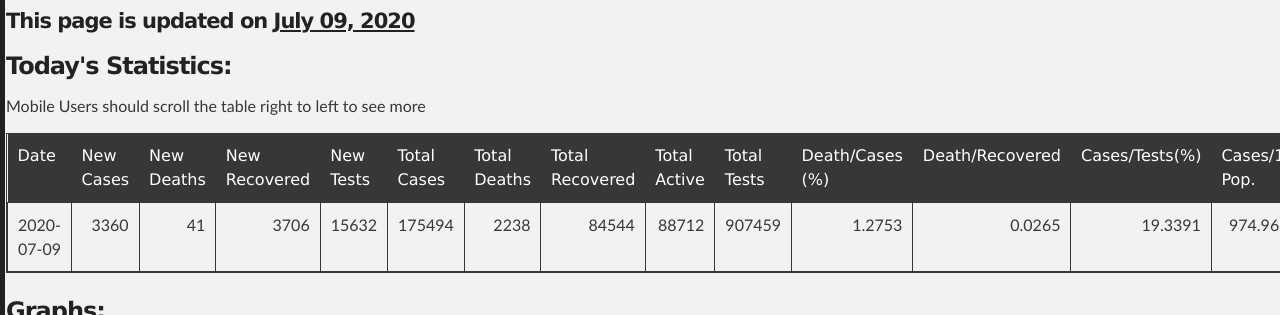
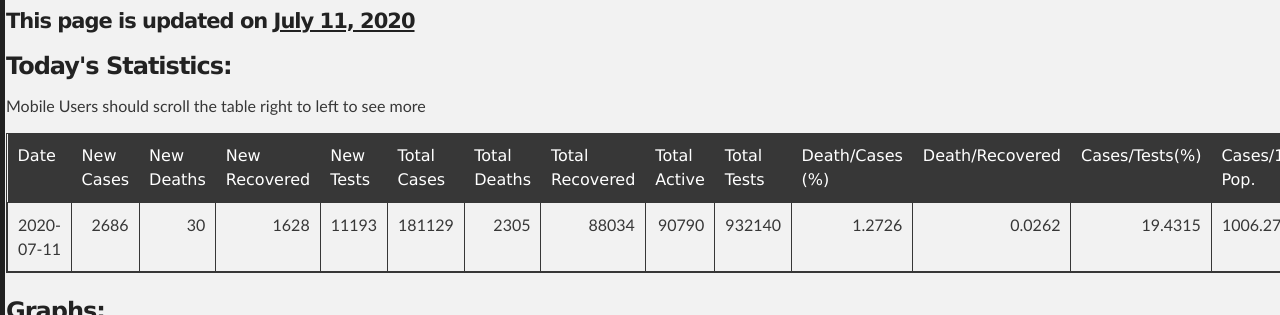
Before and after one commit to promitbasak/covid19bd, a Jekyll site: the page index.html, which Jekyll copies as it is, in a window 1280 px wide and 900 px high, cut to the strip 322-637 px from the top of the window. Built offline with Jekyll 4.4.1, drawn with Linux system fonts in a browser that asks for light colours; some of the changed text lies outside the part shown.

Commit message:
Update index.html

```diff
--- a/index.html
+++ b/index.html
@@ -45,7 +45,7 @@
         <h2 id="covid-19-in-bangladesh">Covid-19 in Bangladesh</h2>
 
 
-    <h4 id="this-page-is-updated-on-july-09-2020">This page is updated on <strong><u>July 09, 2020</u></strong></h4>
+    <h4 id="this-page-is-updated-on-july-11-2020">This page is updated on <strong><u>July 11, 2020</u></strong></h4>
     <h3> Today's Statistics:</h3>
         <p> Mobile Users should scroll the table right to left to see more</p>
     <table class="table table-bordered table-hover table-condensed">
@@ -67,21 +67,21 @@
 </tr></thead>
 <tbody>
 <tr>
-<td>2020-07-09</td>
-<td align="right">3360</td>
-<td align="right">41</td>
-<td align="right">3706</td>
-<td align="right">15632</td>
-<td align="right">175494</td>
-<td align="right">2238</td>
-<td align="right">84544</td>
-<td align="right">88712</td>
-<td align="right">907459</td>
-<td align="right">1.2753</td>
-<td align="right">0.0265</td>
-<td align="right">19.3391</td>
-<td align="right">974.9667</td>
-<td align="right">12.4333</td>
+<td>2020-07-11</td>
+<td align="right">2686</td>
+<td align="right">30</td>
+<td align="right">1628</td>
+<td align="right">11193</td>
+<td align="right">181129</td>
+<td align="right">2305</td>
+<td align="right">88034</td>
+<td align="right">90790</td>
+<td align="right">932140</td>
+<td align="right">1.2726</td>
+<td align="right">0.0262</td>
+<td align="right">19.4315</td>
+<td align="right">1006.2722</td>
+<td align="right">12.8056</td>
 </tr>
 </tbody>
 </table>
@@ -89,27 +89,27 @@
         <h3>Graphs:</h3>
         <div class="photo-album">
       <div>
-        <img src="https://raw.githubusercontent.com/promitbasak/Covid-19_bd_extended/master/assests/2020-07-09/Figure_1.png">
+        <img src="https://raw.githubusercontent.com/promitbasak/Covid-19_bd_extended/master/assests/2020-07-11/Figure_1.png">
         <h5>Overall Condition</h5>
       </div>
       <div>
-        <img src="https://raw.githubusercontent.com/promitbasak/Covid-19_bd_extended/master/assests/2020-07-09/Figure_2.png">
+        <img src="https://raw.githubusercontent.com/promitbasak/Covid-19_bd_extended/master/assests/2020-07-11/Figure_2.png">
         <h5>Total Cases</h5>
       </div>
       <div>
-        <img src="https://raw.githubusercontent.com/promitbasak/Covid-19_bd_extended/master/assests/2020-07-09/Figure_8.png">
+        <img src="https://raw.githubusercontent.com/promitbasak/Covid-19_bd_extended/master/assests/2020-07-11/Figure_8.png">
         <h5>Total Deaths</h5>
       </div>
       <div>
-        <img src="https://raw.githubusercontent.com/promitbasak/Covid-19_bd_extended/master/assests/2020-07-09/Figure_24.png">
+        <img src="https://raw.githubusercontent.com/promitbasak/Covid-19_bd_extended/master/assests/2020-07-11/Figure_24.png">
         <h5>District-wise Corona Map</h5>
       </div>
       <div>
-        <img src="https://raw.githubusercontent.com/promitbasak/Covid-19_bd_extended/master/assests/2020-07-09/Figure_20.png">
+        <img src="https://raw.githubusercontent.com/promitbasak/Covid-19_bd_extended/master/assests/2020-07-11/Figure_20.png">
         <h5>BD vs USA: Cases</h5>
       </div>
       <div>
-        <img src="https://raw.githubusercontent.com/promitbasak/Covid-19_bd_extended/master/assests/2020-07-09/Figure_21.png">
+        <img src="https://raw.githubusercontent.com/promitbasak/Covid-19_bd_extended/master/assests/2020-07-11/Figure_21.png">
         <h5>BD vs USA: Deaths</h5>
       </div>
     </div>
@@ -138,9 +138,9 @@
 </tr>
 <tr>
 <td>Barguna</td>
-<td align="right">8</td>
+<td align="right">0</td>
 <td align="right">353</td>
-<td align="right">2.3188</td>
+<td align="right">0.0000</td>
 </tr>
 <tr>
 <td>Barishal</td>
@@ -150,14 +150,14 @@
 </tr>
 <tr>
 <td>Bhola</td>
-<td align="right">5</td>
+<td align="right">0</td>
 <td align="right">362</td>
-<td align="right">1.4006</td>
+<td align="right">0.0000</td>
 </tr>
 <tr>
 <td>Bogura</td>
 <td align="right">0</td>
-<td align="right">3307</td>
+<td align="right">3608</td>
 <td align="right">0.0000</td>
 </tr>
 <tr>
@@ -169,19 +169,19 @@
 <tr>
 <td>Chandpur</td>
 <td align="right">0</td>
-<td align="right">1187</td>
+<td align="right">1231</td>
 <td align="right">0.0000</td>
 </tr>
 <tr>
 <td>Chapainawabganj</td>
 <td align="right">0</td>
-<td align="right">101</td>
+<td align="right">157</td>
 <td align="right">0.0000</td>
 </tr>
 <tr>
 <td>Chattogram</td>
 <td align="right">0</td>
-<td align="right">9888</td>
+<td align="right">11193</td>
 <td align="right">0.0000</td>
 </tr>
 <tr>
@@ -193,20 +193,20 @@
 <tr>
 <td>Cox&#39;s bazar</td>
 <td align="right">0</td>
-<td align="right">2613</td>
+<td align="right">2898</td>
 <td align="right">0.0000</td>
 </tr>
 <tr>
 <td>Cumilla</td>
-<td align="right">142</td>
+<td align="right">0</td>
 <td align="right">4167</td>
-<td align="right">3.5280</td>
+<td align="right">0.0000</td>
 </tr>
 <tr>
 <td>Dhaka</td>
-<td align="right">6</td>
+<td align="right">0</td>
 <td align="right">27900</td>
-<td align="right">0.0215</td>
+<td align="right">0.0000</td>
 </tr>
 <tr>
 <td>Dinajpur</td>
@@ -277,7 +277,7 @@
 <tr>
 <td>Joypurhat</td>
 <td align="right">0</td>
-<td align="right">454</td>
+<td align="right">516</td>
 <td align="right">0.0000</td>
 </tr>
 <tr>
@@ -294,9 +294,9 @@
 </tr>
 <tr>
 <td>Kishoreganj</td>
-<td align="right">31</td>
+<td align="right">0</td>
 <td align="right">1677</td>
-<td align="right">1.8834</td>
+<td align="right">0.0000</td>
 </tr>
 <tr>
 <td>Kurigram</td>
@@ -313,7 +313,7 @@
 <tr>
 <td>Laksmipur</td>
 <td align="right">0</td>
-<td align="right">976</td>
+<td align="right">1009</td>
 <td align="right">0.0000</td>
 </tr>
 <tr>
@@ -354,20 +354,20 @@
 </tr>
 <tr>
 <td>Munshigonj</td>
-<td align="right">147</td>
+<td align="right">0</td>
 <td align="right">2353</td>
-<td align="right">6.6636</td>
+<td align="right">0.0000</td>
 </tr>
 <tr>
 <td>Mymensingh</td>
-<td align="right">163</td>
+<td align="right">0</td>
 <td align="right">2052</td>
-<td align="right">8.6289</td>
+<td align="right">0.0000</td>
 </tr>
 <tr>
 <td>Naogaon</td>
 <td align="right">0</td>
-<td align="right">559</td>
+<td align="right">626</td>
 <td align="right">0.0000</td>
 </tr>
 <tr>
@@ -379,19 +379,19 @@
 <tr>
 <td>Narayanganj</td>
 <td align="right">0</td>
-<td align="right">5424</td>
+<td align="right">5502</td>
 <td align="right">0.0000</td>
 </tr>
 <tr>
 <td>Narshingdi</td>
-<td align="right">51</td>
+<td align="right">0</td>
 <td align="right">1546</td>
-<td align="right">3.4114</td>
+<td align="right">0.0000</td>
 </tr>
 <tr>
 <td>Natore</td>
 <td align="right">0</td>
-<td align="right">244</td>
+<td align="right">264</td>
 <td align="right">0.0000</td>
 </tr>
 <tr>
@@ -409,13 +409,13 @@
 <tr>
 <td>Noakhali</td>
 <td align="right">0</td>
-<td align="right">2362</td>
+<td align="right">2440</td>
 <td align="right">0.0000</td>
 </tr>
 <tr>
 <td>Pabna</td>
 <td align="right">0</td>
-<td align="right">474</td>
+<td align="right">599</td>
 <td align="right">0.0000</td>
 </tr>
 <tr>
@@ -426,9 +426,9 @@
 </tr>
 <tr>
 <td>Patuakhali</td>
-<td align="right">7</td>
-<td align="right">579</td>
-<td align="right">1.2238</td>
+<td align="right">0</td>
+<td align="right">606</td>
+<td align="right">0.0000</td>
 </tr>
 <tr>
 <td>Pirojpur</td>
@@ -445,7 +445,7 @@
 <tr>
 <td>Rajshahi</td>
 <td align="right">0</td>
-<td align="right">1085</td>
+<td align="right">1469</td>
 <td align="right">0.0000</td>
 </tr>
 <tr>
@@ -481,7 +481,7 @@
 <tr>
 <td>Sirajganj</td>
 <td align="right">0</td>
-<td align="right">627</td>
+<td align="right">786</td>
 <td align="right">0.0000</td>
 </tr>
 <tr>
@@ -492,15 +492,15 @@
 </tr>
 <tr>
 <td>Sylhet</td>
-<td align="right">158</td>
-<td align="right">2967</td>
-<td align="right">5.6248</td>
+<td align="right">75</td>
+<td align="right">3042</td>
+<td align="right">2.5278</td>
 </tr>
 <tr>
 <td>Tangail</td>
-<td align="right">83</td>
+<td align="right">0</td>
 <td align="right">852</td>
-<td align="right">10.7932</td>
+<td align="right">0.0000</td>
 </tr>
 <tr>
 <td>Thakurgaon</td>
@@ -2640,6 +2640,40 @@
 <td align="right">974.9667</td>
 <td align="right">12.4333</td>
 </tr>
+<tr>
+<td>2020-07-10</td>
+<td align="right">2949</td>
+<td align="right">37</td>
+<td align="right">1862</td>
+<td align="right">13488</td>
+<td align="right">178443</td>
+<td align="right">2275</td>
+<td align="right">86406</td>
+<td align="right">89762</td>
+<td align="right">920947</td>
+<td align="right">1.2749</td>
+<td align="right">0.0263</td>
+<td align="right">19.3760</td>
+<td align="right">991.3500</td>
+<td align="right">12.6389</td>
+</tr>
+<tr>
+<td>2020-07-11</td>
+<td align="right">2686</td>
+<td align="right">30</td>
+<td align="right">1628</td>
+<td align="right">11193</td>
+<td align="right">181129</td>
+<td align="right">2305</td>
+<td align="right">88034</td>
+<td align="right">90790</td>
+<td align="right">932140</td>
+<td align="right">1.2726</td>
+<td align="right">0.0262</td>
+<td align="right">19.4315</td>
+<td align="right">1006.2722</td>
+<td align="right">12.8056</td>
+</tr>
 </tbody></table>
         <p></p>
         <p> Data Sources: Self created dataset which can be found at <a href="https://github.com/promitbasak/Covid-19_bd_extended">this repository</a>. This dataset uses govt issued press releases from <a href="https://corona.gov.bd/press-release">Here</a>, <a href="https://iedcr.gov.bd/">Here</a> and <a href="https://iedcr.gov.bd/website/index.php/component/content/article/11-others/227-pressrelease">Here</a>.</p>
```
